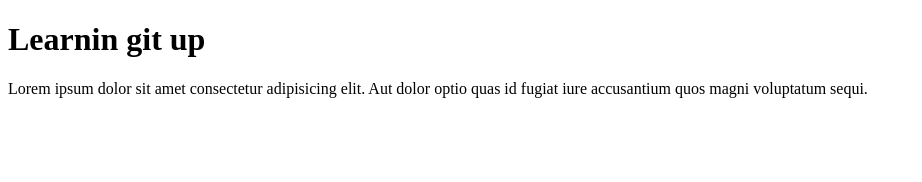
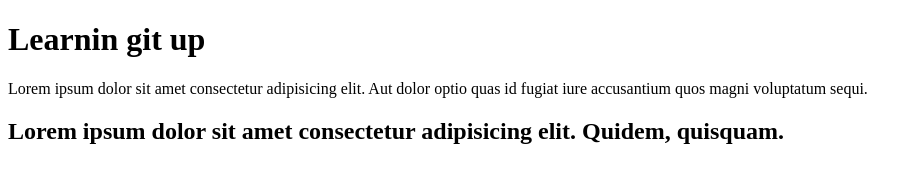
Before and after one commit to tboy4all/TobiRepo, a plain HTML site: page index.html in a window 1280 px wide. Shown: the whole page, without its empty margins (0-922 px from the left). Drawn offline with Linux system fonts and the light colour scheme.

Commit message:
added h2

```diff
--- a/index.html
+++ b/index.html
@@ -12,5 +12,6 @@
       Lorem ipsum dolor sit amet consectetur adipisicing elit. Aut dolor optio
       quas id fugiat iure accusantium quos magni voluptatum sequi.
     </p>
+    <h2>Lorem ipsum dolor sit amet consectetur adipisicing elit. Quidem, quisquam.</h2>
   </body>
 </html>
```
